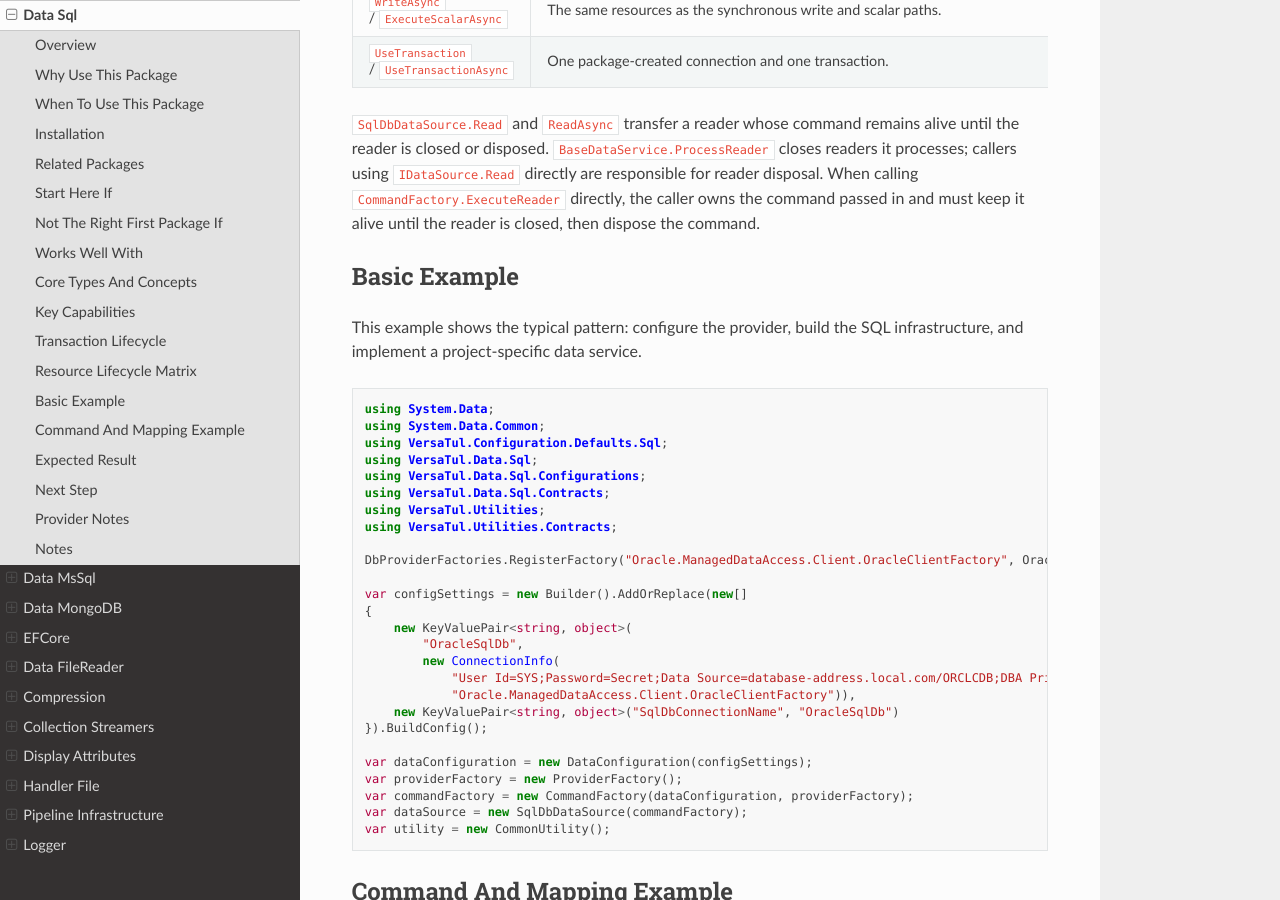
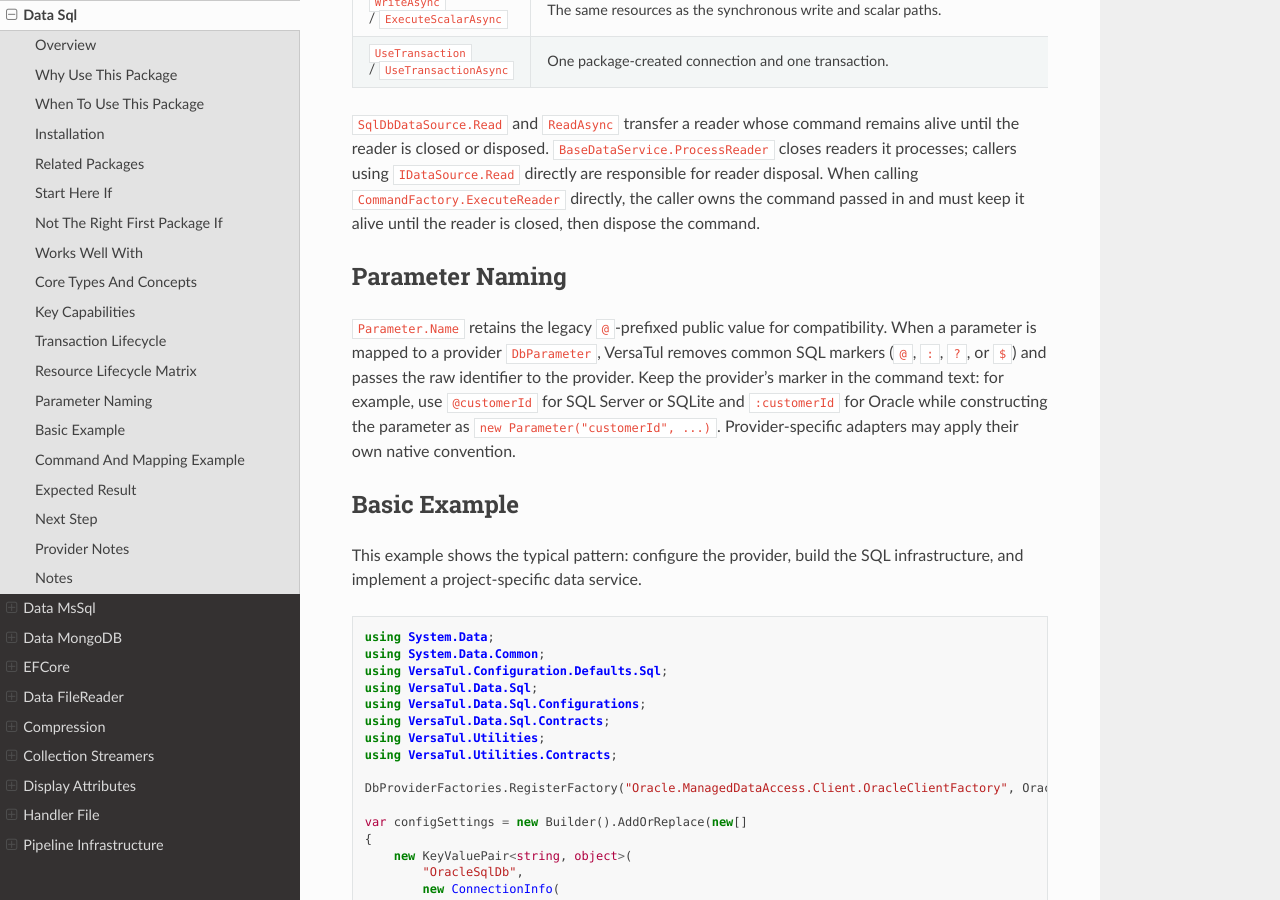
Before and after one commit to BjornWilliams/DocsVersaTul, a Sphinx documentation site: the page built from docs/source/sql.rst, in a window 1280 px wide and 900 px high, scrolled down 3381 px. Built offline with Sphinx 7.4.7 and the Read the Docs theme 3.1.0, drawn with Linux system fonts in a browser that asks for light colours.

Commit message:
Document provider-neutral SQL parameter names
AB#2956

AB#2951

```diff
--- a/docs/source/sql.rst
+++ b/docs/source/sql.rst
@@ -145,6 +145,11 @@
 
 ``SqlDbDataSource.Read`` and ``ReadAsync`` transfer a reader whose command remains alive until the reader is closed or disposed. ``BaseDataService.ProcessReader`` closes readers it processes; callers using ``IDataSource.Read`` directly are responsible for reader disposal. When calling ``CommandFactory.ExecuteReader`` directly, the caller owns the command passed in and must keep it alive until the reader is closed, then dispose the command.
 
+Parameter Naming
+----------------
+
+``Parameter.Name`` retains the legacy ``@``-prefixed public value for compatibility. When a parameter is mapped to a provider ``DbParameter``, VersaTul removes common SQL markers (``@``, ``:``, ``?``, or ``$``) and passes the raw identifier to the provider. Keep the provider's marker in the command text: for example, use ``@customerId`` for SQL Server or SQLite and ``:customerId`` for Oracle while constructing the parameter as ``new Parameter("customerId", ...)``. Provider-specific adapters may apply their own native convention.
+
 Basic Example
 -------------
 
```
